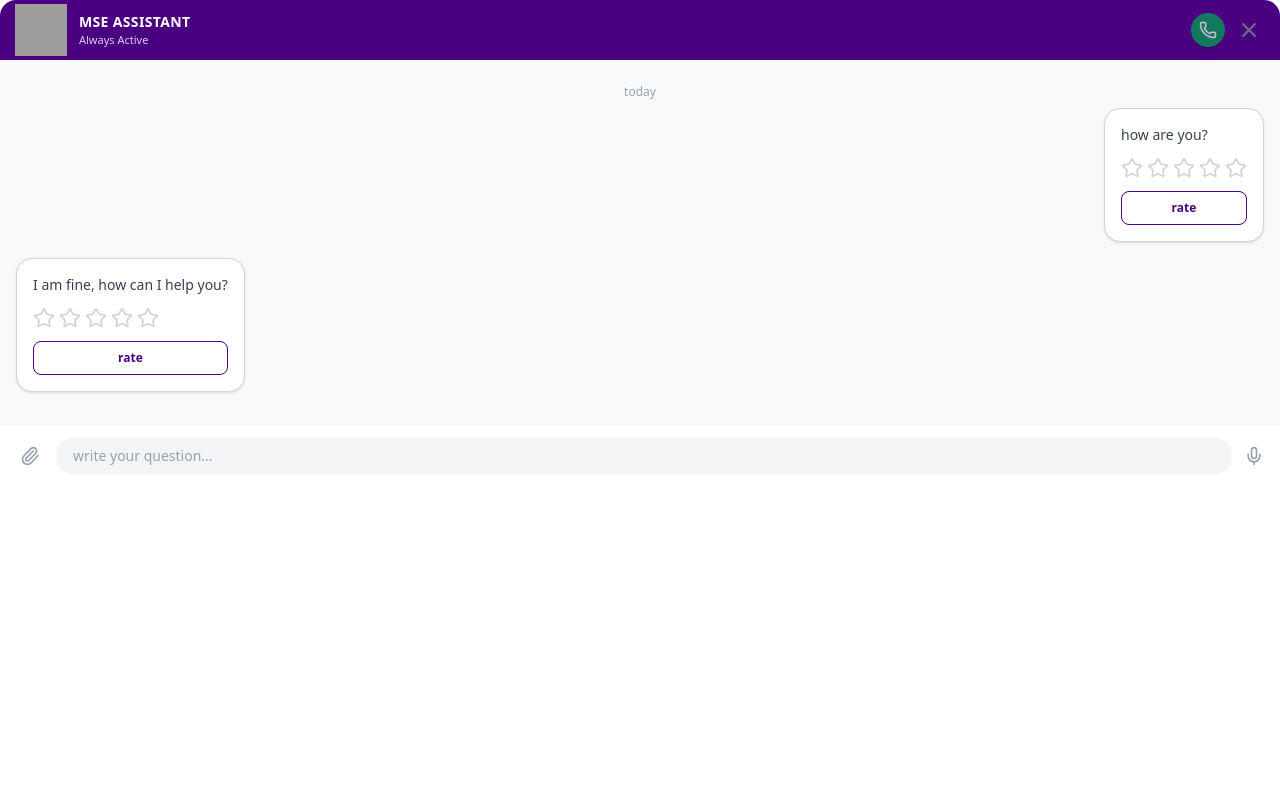
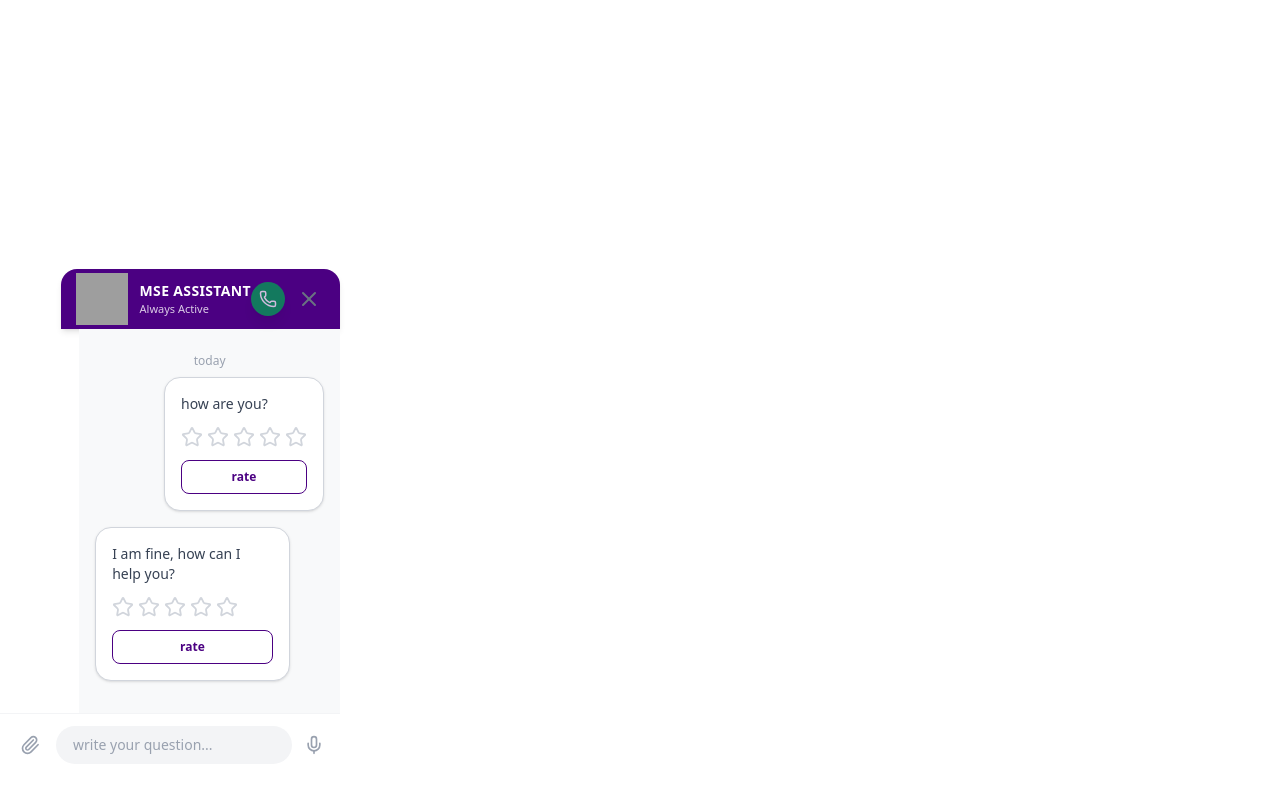
Before and after one commit to sabaPhruidze/ai-chatbot-assistant, a Next.js app: page / in a window 1280 px wide. Shown: the top 794 px of the page. Built offline with nearby package versions, Linux system fonts and the light colour scheme; grey boxes are pictures that could not be loaded.

Commit message:
added logics and main visual so how it will look like when it will be integrated on website

```diff
--- a/components/ChatWidget.tsx
+++ b/components/ChatWidget.tsx
@@ -1,13 +1,14 @@
 "use client";
-import React from "react";
+import React, { useState } from "react";
 import ChatHeader from "./chat/ChatHeader";
 import ChatMessages from "./chat/ChatMessages";
 import { ChatInput } from "./chat/ChatInput";
 import { Message } from "./chat/types";
+import { MessageCircle, X } from "lucide-react";
 
 const ChatWidget = () => {
-  const onClose = () => {};
-  const messages: Message[] = [
+  const [isOpen, setIsOpen] = useState(false);
+  const [messages, setMessages] = useState<Message[]>([
     { id: 1, text: "how are you?", sender: "user", type: "rating" }, //an example
     {
       id: 2,
@@ -15,10 +16,24 @@ const ChatWidget = () => {
       sender: "bot",
       type: "rating",
     }, //an example
-  ];
+  ]);
+  //open close chat
+  const toggleChat = () => setIsOpen(!isOpen);
+  const handleSend = (text: string) => {
+    const newUserMessage: Message = {
+      id: Date.now(),
+      text: text,
+      sender: "user",
+      type: "text",
+    };
+    setMessages((prev) => [...prev, newUserMessage]);
+    //here should add bot answer in the future
+  };
+  const onClose = () => {};
+
   const onSend = () => {};
   return (
-    <div>
+    <div className="fixed bottom-6 z-50 flex flex-col items-end font-sans">
       <ChatHeader onClose={onClose} />
       <ChatMessages messages={messages} />
       <ChatInput onSend={onSend} />
```
